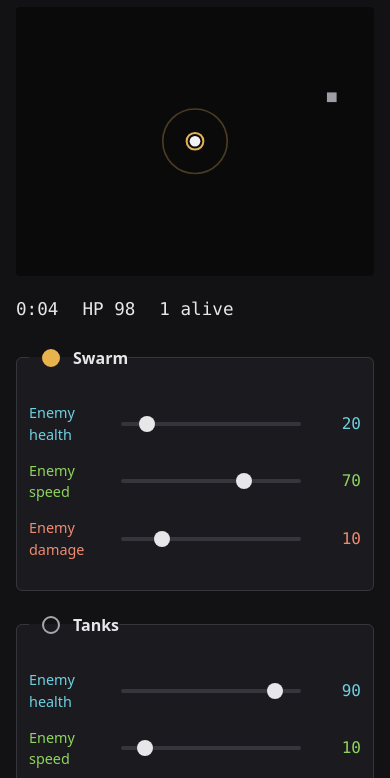
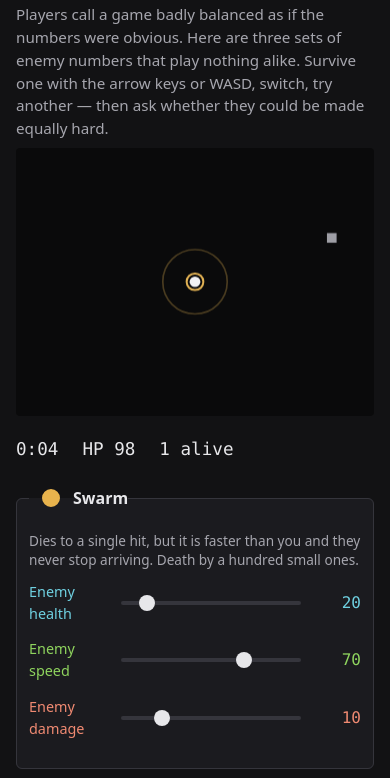
Before and after one commit to comp4020-agentic-coding-studio/comp4020-ass1-Anson0028, a website built with Vite: page index.html in a window 390 px wide. Shown: the part 49-827 px from the top of the page. Built offline with nearby package versions, Linux system fonts and the light colour scheme.

Commit message:
explainer: give the page its reading order — lede, archetype blurbs, prompt
Implements the four beats recorded in CLAUDE.md.

The lede says in one sentence what the visitor is looking at and how to drive
it. It shares a row with the h1 on desktop rather than stacking, so the
opening costs one line of vertical space instead of four and the arena still
starts high; it stacks on phone.

Each panel gets a line of what it feels like to play, derived from the
constants rather than invented — the player has 100 HP, moves 0.6
arena-fractions/sec and auto-attacks every 0.4s for 20 damage, so Swarm dies
to one hit and outruns you, Tanks takes five and is six times slower but takes
a third of your health in three seconds of contact, Hunter is faster than you
and survives three. "Swarm", "Tanks" and "Hunter" are trade jargon and the
page defined none of them, which is fatal rather than untidy: if "these three
feel nothing alike" doesn't land, the payoff reads as "three slider sets are
roughly similar, obviously".

A line above the equalise button poses the question it answers, so pressing it
is a reply rather than a poke at an unexplained control.

Measured after: page 1356px against a 1080px viewport (1.26 screens, was 1.32
before the masthead row), no horizontal overflow at either marking viewport,
canvas fully inside the fold, first archetype ending at 446px. 30 tests,
check:viewports and check:a11y all green.

```diff
--- a/index.html
+++ b/index.html
@@ -11,7 +11,15 @@
       <a class="skip-link" href="#app">Skip to the tool</a>
     </nav>
     <main>
-      <h1>You balance it then.</h1>
+      <div class="masthead">
+        <h1>You balance it then.</h1>
+        <p class="lede">
+          Players call a game badly balanced as if the numbers were obvious.
+          Here are three sets of enemy numbers that play nothing alike. Survive
+          one with the arrow keys or WASD, switch, try another — then ask
+          whether they could be made equally hard.
+        </p>
+      </div>
       <div id="app"></div>
     </main>
     <script type="module" src="./main.ts"></script>
--- a/main.ts
+++ b/main.ts
@@ -51,6 +51,11 @@ const PANEL_PRESETS: readonly DifficultyConfig[] = [
   { enemyHealth: 60, enemySpeed: 65, enemyDamage: 25 }, // hunter: tough AND fast, hits moderately hard
 ];
 const PANEL_LABELS = ["Swarm", "Tanks", "Hunter"] as const;
+const PANEL_BLURBS = [
+  "Dies to a single hit, but it is faster than you and they never stop arriving. Death by a hundred small ones.",
+  "Takes five hits to kill and moves six times slower than you, so you can walk away from it all day — but three seconds of contact takes a third of your health.",
+  "Faster than you, survives three hits, and hurts. The one that is actually dangerous.",
+] as const;
 
 // TOLERANCE_FRACTION / FINAL_TRIALS / SEARCH_TRIALS / SEARCH_ITERATIONS all
 // live in ./equalise, next to the search they tune — see that file's
@@ -247,6 +252,19 @@ if (app) {
     legend.append(radio, legendText);
     configSection.append(legend);
 
+    // "Swarm", "Tanks" and "Hunter" are trade jargon, and the page defined
+    // none of them. That's fatal rather than untidy: "these three feel nothing
+    // alike" is the premise the whole argument rests on, so if it doesn't land
+    // the payoff reads as "three slider sets are roughly similar, obviously".
+    // Each line is derived from the constants, not invented — the player has
+    // 100 HP, moves 0.6 arena-fractions/sec, and auto-attacks every 0.4s for
+    // 20 damage.
+    const blurb = document.createElement("p");
+    blurb.className = "panel-blurb";
+    blurb.dataset.testid = `panel-blurb-${p}`;
+    blurb.textContent = PANEL_BLURBS[p];
+    configSection.append(blurb);
+
     const sliderGroup = document.createElement("div");
     sliderGroup.className = "sliders";
     sliderGroup.append(...sliderRows[p]);
@@ -262,6 +280,16 @@ if (app) {
   }
 
   panel.append(configPanels);
+
+  // Beat three of the reading order (CLAUDE.md): pose the question the button
+  // answers, immediately above the button, so pressing it is a reply rather
+  // than a poke at an unexplained control.
+  const prompt = document.createElement("p");
+  prompt.className = "equalise-prompt";
+  prompt.dataset.testid = "equalise-prompt";
+  prompt.textContent =
+    "Selected panel is the one you are playing. The other two get retuned until a fixed reference player survives them for as long as it survives yours.";
+  panel.append(prompt);
 
   const equaliseBtn = document.createElement("button");
   equaliseBtn.type = "button";
--- a/styles.css
+++ b/styles.css
@@ -255,6 +255,43 @@ canvas[data-testid="game-canvas"] {
   color: var(--text-dim);
 }
 
+/* The explainer's reading order (CLAUDE.md). The brief asks for an interactive
+   explainer, and without these three the page is a dashboard with no argument
+   on it: the lede says what the visitor is looking at, the blurbs define the
+   archetype names the whole premise depends on, and the prompt poses the
+   question the button answers. */
+
+/* Title and lede share one row on desktop rather than stacking, so the
+   explainer's opening costs one line of vertical space instead of four and
+   the arena still starts high on the page. Stacks on phone. */
+.masthead {
+  display: grid;
+  grid-template-columns: minmax(0, auto) minmax(0, 1fr);
+  gap: 0.25rem 1.5rem;
+  align-items: baseline;
+}
+
+.lede {
+  max-width: 78ch;
+  margin: 0;
+  font-size: 0.95rem;
+  color: var(--text-dim);
+}
+
+.panel-blurb {
+  margin: 0 0 0.25rem;
+  font-size: 0.85rem;
+  line-height: 1.4;
+  color: var(--text-dim);
+}
+
+.equalise-prompt {
+  margin: 0.25rem 0 0.5rem;
+  font-size: 0.85rem;
+  line-height: 1.4;
+  color: var(--text-dim);
+}
+
 /* The thesis, not a feature: the largest, most saturated control on the
    page, and the only other place --accent appears is the status readout it
    drives (.equalise-status), so the colour keeps one meaning throughout. */
@@ -310,6 +347,10 @@ canvas[data-testid="game-canvas"] {
     grid-template-columns: 1fr;
   }
 
+  .masthead {
+    grid-template-columns: 1fr;
+  }
+
   canvas[data-testid="game-canvas"] {
     max-height: 60vh;
   }
```
